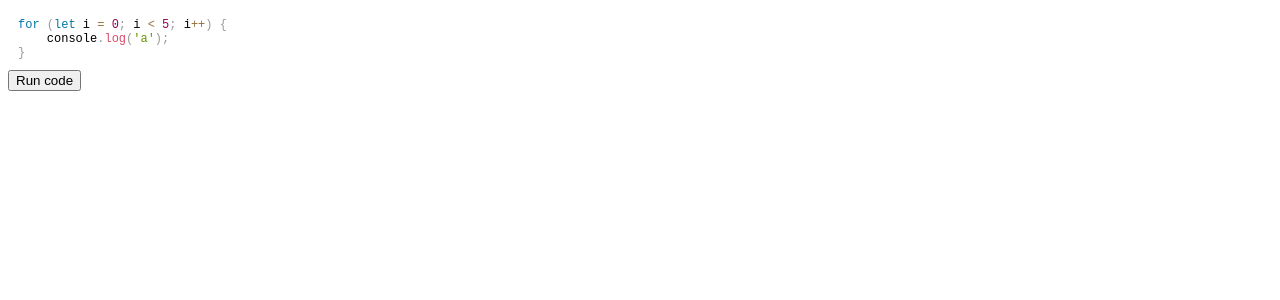
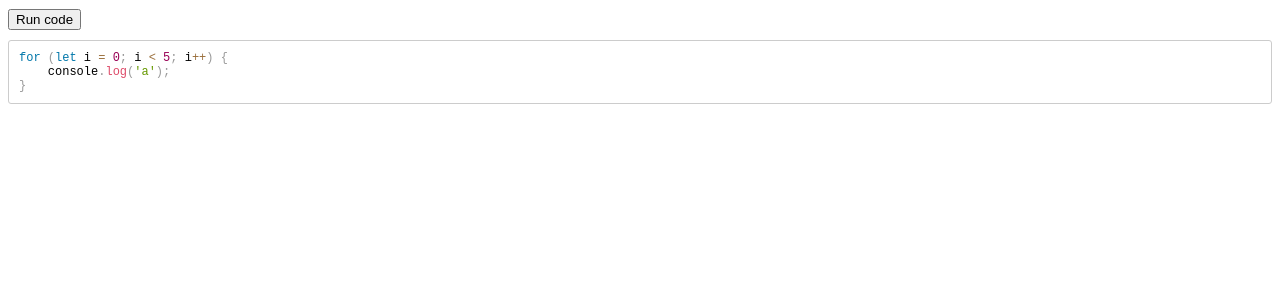
Before and after one commit to jarmop/sandbox, a React (Create React App) app: page / in a window 1280 px wide. Shown: the top 300 px of the page. Built offline with nearby package versions, Linux system fonts and the light colour scheme.

Commit message:
Styling.

```diff
--- a/src/App.css
+++ b/src/App.css
@@ -1,3 +1,15 @@
+.app {
+    display: grid;
+    grid-gap: 10px;
+}
+
+.editor {
+    font-family: "Fira code", "Fira Mono", monospace;
+    font-size: 12px;
+    border: 1px solid #ccc;
+    border-radius: 3px;
+}
+
 .error {
     color: red;
 }
--- a/src/App.js
+++ b/src/App.js
@@ -57,19 +57,18 @@ function App() {
   };
 
   return (
-      <div className="App">
+      <div className="app">
+        <div>
+          <button onClick={() => runCode(code)}>Run code</button>
+        </div>
         <Editor
           value={code}
           onValueChange={setCode}
           highlight={code => Prism.highlight(code, Prism.languages.js)}
+          className="editor"
           padding={10}
-          style={{
-            fontFamily: '"Fira code", "Fira Mono", monospace',
-            fontSize: 12,
-          }}
         />
-        <button onClick={() => runCode(code)}>Run code</button>
-        <div id="output" className={result.errorMessage ? 'error' : ''}>
+        <div id="output" className={'output' + (result.errorMessage ? ' error' : '')}>
           {result.errorMessage ? result.errorMessage : result.output}
         </div>
       </div>
--- a/src/index.css
+++ b/src/index.css
@@ -1,7 +1,7 @@
 body {
-  /*font-family: -apple-system, BlinkMacSystemFont, "Segoe UI", "Roboto", "Oxygen",*/
-  /*  "Ubuntu", "Cantarell", "Fira Sans", "Droid Sans", "Helvetica Neue",*/
-  /*  sans-serif;*/
-  /*-webkit-font-smoothing: antialiased;*/
-  /*-moz-osx-font-smoothing: grayscale;*/
+  font-family: -apple-system, BlinkMacSystemFont, "Segoe UI", "Roboto", "Oxygen",
+    "Ubuntu", "Cantarell", "Fira Sans", "Droid Sans", "Helvetica Neue",
+    sans-serif;
+  -webkit-font-smoothing: antialiased;
+  -moz-osx-font-smoothing: grayscale;
 }
```
